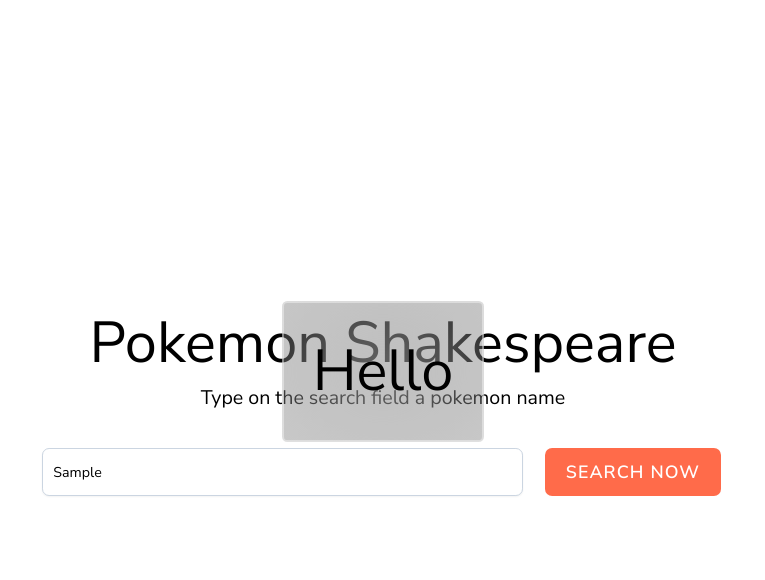
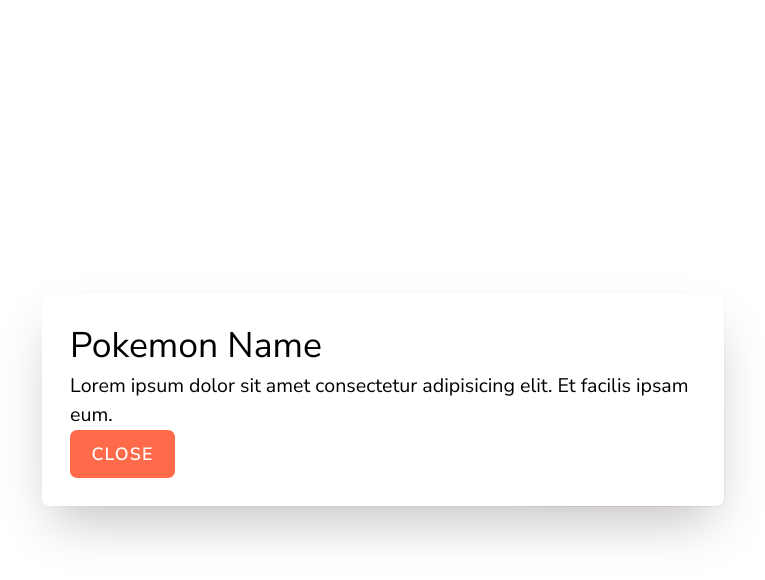
Before and after one commit to Pizzu/Pokemon-Shakespeare, a React (Create React App) app in the folder client/: page / in a window 1280 px wide. Both pictures are taken after typing "Sample" into the empty fields and a click on the button "SEARCH NOW". Shown: the top 580 px of the page, without its empty margins (257-1022 px from the left). Built offline with nearby package versions, Linux system fonts and the light colour scheme.

Commit message:
Show Pokemon Card and open the modal inside when we have pokemon data.

```diff
--- a/client/src/App.tsx
+++ b/client/src/App.tsx
@@ -4,7 +4,7 @@
 
 const App: React.FC = () => {
   return (
-    <main>
+    <main role="main">
       <SectionLayout>
         <div className="grid grid-flow-row gap-10 max-w-3xl mx-auto">
           <Hero>
--- a/client/src/components/common/modal/index.tsx
+++ b/client/src/components/common/modal/index.tsx
@@ -5,13 +5,10 @@
   children: ReactNode
 }
 
-const Modal: React.FC<ModalProps> = ({isOpen, children}) => {
+const Modal: React.FC<ModalProps> = ({ isOpen, children }) => {
   return (
     <div className={`${!isOpen ? "hidden" : ""} fixed z-10 inset-0 overflow-y-auto"`} aria-labelledby="modal-title" role="dialog" aria-modal="true">
-      <div className="flex items-center justify-center min-h-screen pt-4 px-4 pb-20">
-        {isOpen &&
-          <div className="fixed inset-0 bg-secondary-dark bg-opacity-80 transition-opacity" aria-hidden="true"></div>
-        }
+      <div className="flex items-center justify-center min-h-screen px-4">
         <span className="hidden" aria-hidden="true">&#8203;</span>
         {children}
       </div>
--- a/client/src/components/pokemon/card/index.tsx
+++ b/client/src/components/pokemon/card/index.tsx
@@ -1,14 +1,29 @@
-import { Modal } from "../../common"
+import { useEffect, useState } from "react"
+import { Button, Modal } from "../../common"
 
 type PokemonCardProps = {
-  showPokemonCard: boolean
+  pokemonData: boolean,
+  resetPokemonData: () => void
 }
 
-const PokemonCard: React.FC<PokemonCardProps> = ({showPokemonCard}) => {
+const PokemonCard: React.FC<PokemonCardProps> = ({ pokemonData, resetPokemonData }) => {
+  const [showModal, setShowModal] = useState<boolean>(false)
+
+  useEffect(() => {
+    pokemonData && setShowModal(true)
+  }, [pokemonData])
+
+  const closeModal = () => {
+    setShowModal(false)
+    resetPokemonData()
+  }
+
   return (
-    <Modal isOpen={showPokemonCard}>
-      <div className="px-8 py-8 inline-block align-bottom backdrop-blur-[80px] bg-black/20 rounded-md border-2 border-white/40 overflow-hidden transform transition-all">
-        <h1>Hello</h1>
+    <Modal isOpen={showModal}>
+      <div className="max-w-3xl px-8 py-8 inline-block align-bottom backdrop-blur-[80px] bg-white rounded-lg shadow-2xl">
+        <h3>Pokemon Name</h3>
+        <p>Lorem ipsum dolor sit amet consectetur adipisicing elit. Et facilis ipsam eum.</p>
+        <Button onClick={closeModal} className="bg-primary text-white">Close</Button>
       </div>
     </Modal>
   )
--- a/client/src/components/pokemon/search/index.tsx
+++ b/client/src/components/pokemon/search/index.tsx
@@ -1,14 +1,16 @@
 import { useState } from "react"
 import { Button } from "../../common"
 import { PokemonCard } from "../../pokemon"
+
 const PokemonSearch: React.FC = () => {
 
-  const [showPokemonCard, setShowPokemonCard] = useState<boolean>(false)
+  const [pokemonData, setPokemonData] = useState<boolean>(false)
+  const resetPokemonData = () => setPokemonData(false)
 
   const onFormSubmit = (event: React.FormEvent<HTMLFormElement>) => {
     event.preventDefault()
     console.log("Click")
-    setShowPokemonCard(true)
+    setPokemonData(true)
   }
 
   return (
@@ -23,7 +25,8 @@
         </div>
       </form>
       {
-        <PokemonCard showPokemonCard={showPokemonCard} />
+        pokemonData &&
+        <PokemonCard pokemonData={pokemonData} resetPokemonData={resetPokemonData} />
       }
     </>
   )
```
